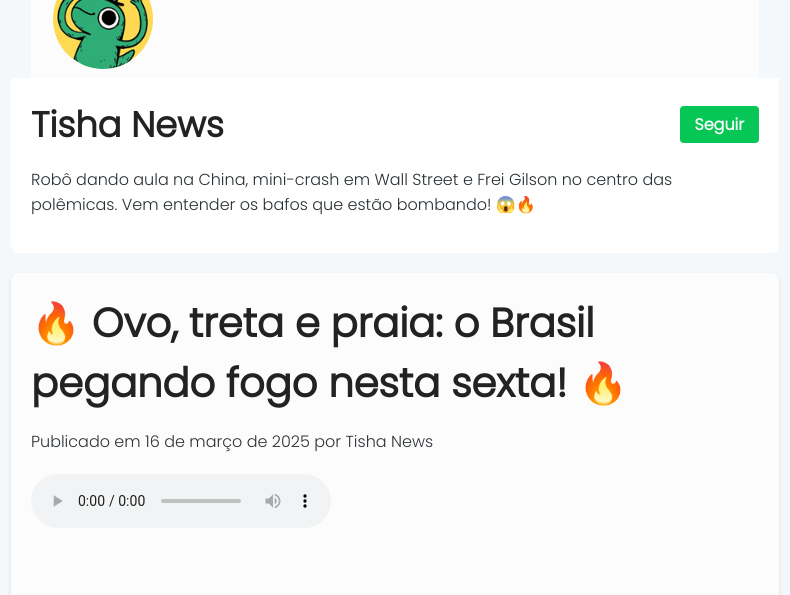
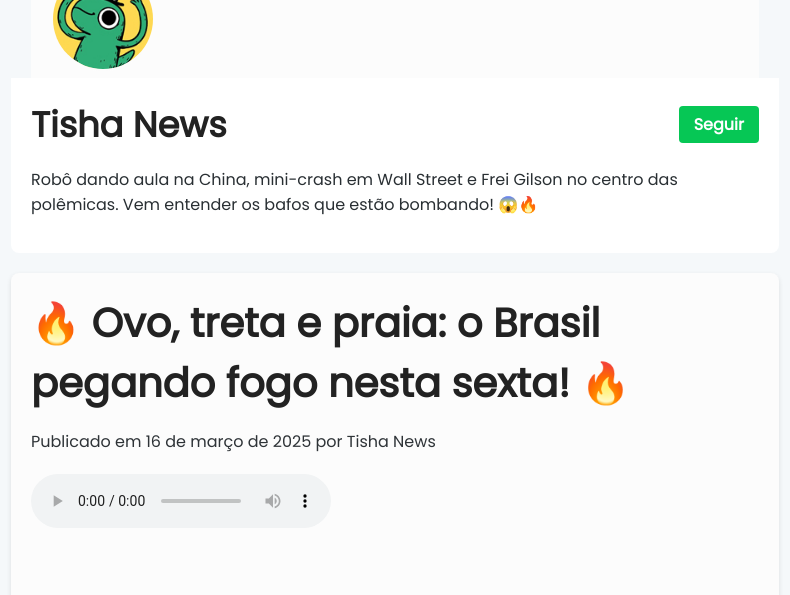
Before and after one commit to geanramos/lagartixaria-news, a Jekyll site: the page today-post.html, which Jekyll copies as it is, in a window 1280 px wide. Shown: the part 276-871 px from the top of the page, without its empty margins (245-1035 px from the left). Built offline with Jekyll 4.4.1, drawn with Linux system fonts in a browser that asks for light colours; some web fonts are replaced.

Commit message:
Add files via upload

```diff
--- a/today-post.html
+++ b/today-post.html
@@ -5,7 +5,7 @@
     <meta name="viewport" content="width=device-width, initial-scale=1.0">
     <title>Tisha News - Post</title>
     <link rel="icon" href="https://i.imgur.com/dLQezK3.png" sizes="192x192" />
-    <link href="https://fonts.googleapis.com/css2?family=Poppins:wght@300&display=swap" rel="stylesheet">
+    <link href="https://fonts.googleapis.com/css2?family=Poppins:wght@400&display=swap" rel="stylesheet">
     <style>
         @font-face {
             font-family: 'Chomsky';
@@ -152,9 +152,10 @@
         }
 
         .post-container img {
-  border-radius: 4px;
-  max-width: 676px;
-}
+        border-radius: 4px;
+        max-width: 676px;
+        width: 100%;
+        }
     </style>
 </head>
 <body>
```
